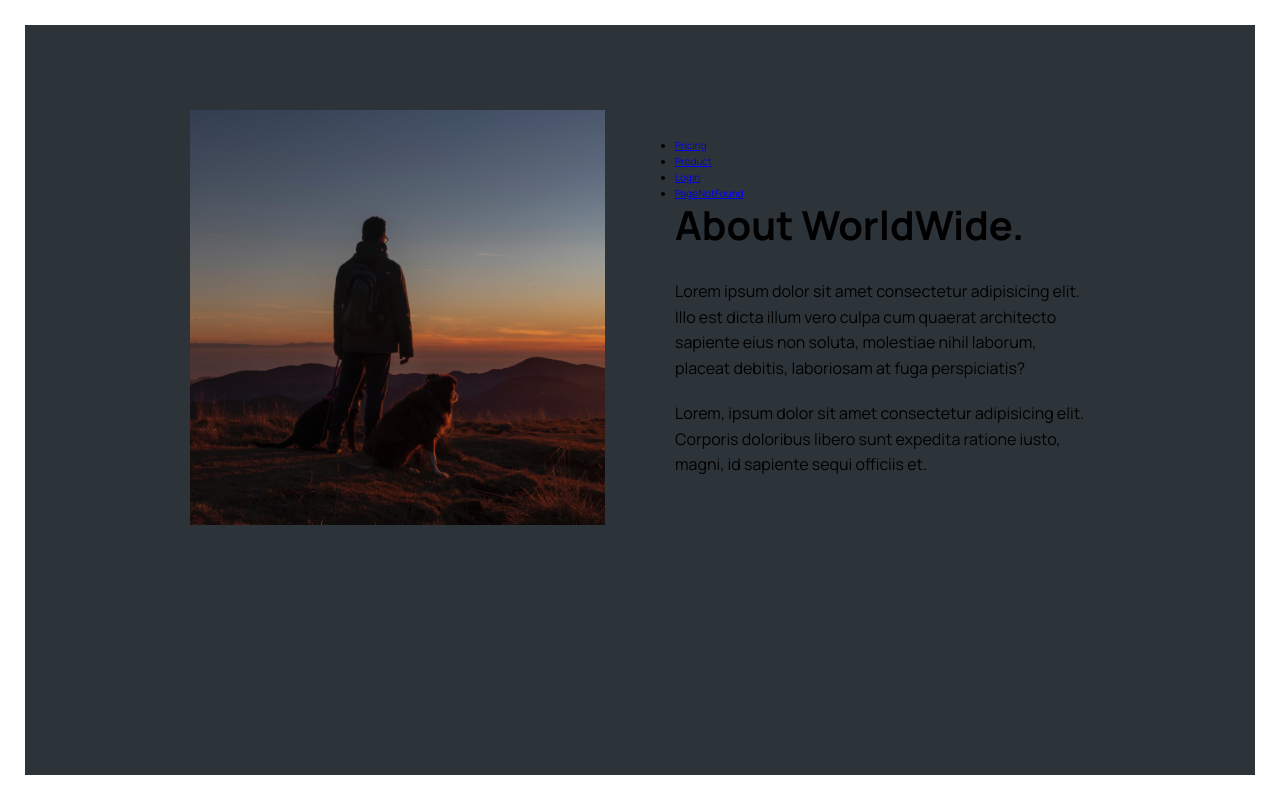
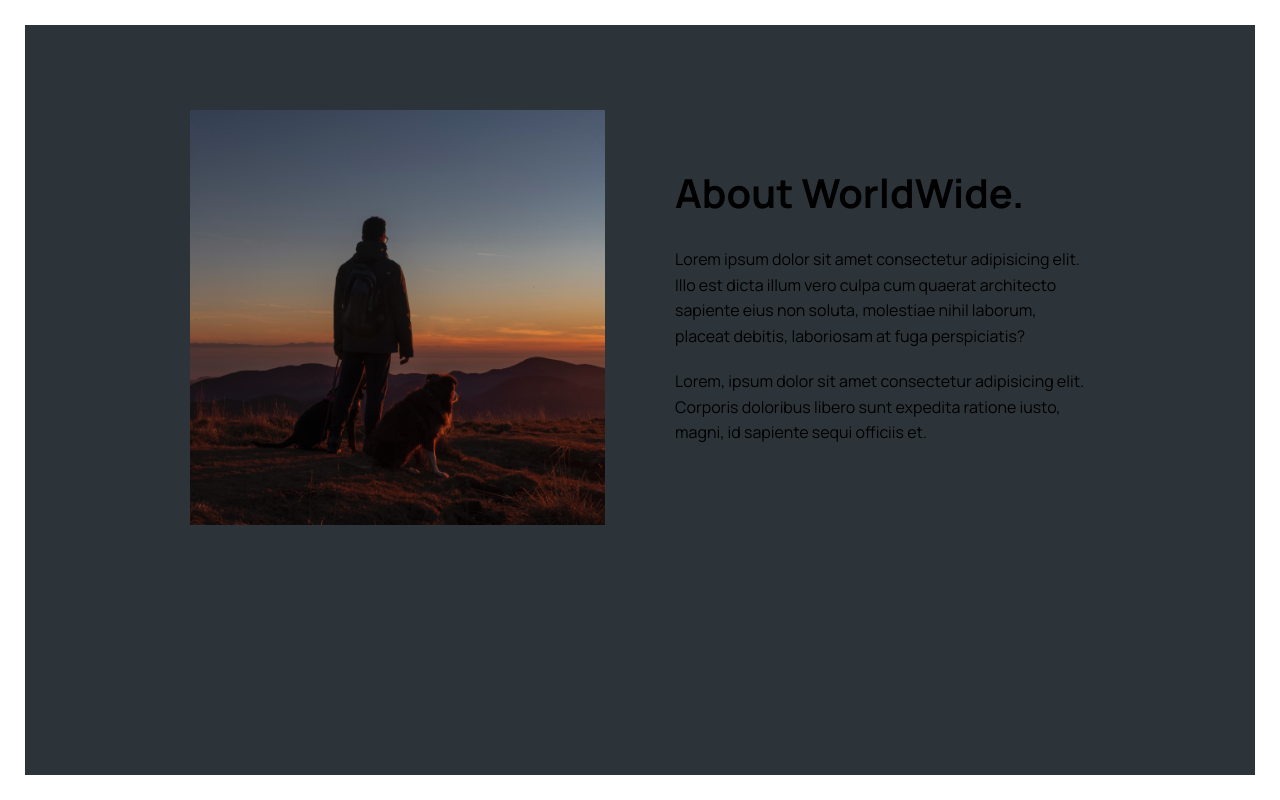
Before and after one commit to Gbangbolaoluwagbemiga/World-Wize, a React (Vite) app: page /product in a window 1280 px wide. Built offline with nearby package versions, Linux system fonts and the light colour scheme.

Commit message:
Refactoring of codes

```diff
--- a/src/pages/Homepage.jsx
+++ b/src/pages/Homepage.jsx
@@ -1,4 +1,3 @@
-import PageNav from '../components/PageNav';
 import styles from './Homepage.module.css';
 
 export default function Homepage() {
@@ -7,7 +6,6 @@ export default function Homepage() {
       <section>
         <h1>
           You travel the world.
-          <PageNav />
           <br />
           WorldWise keeps track of your adventures.
         </h1>
--- a/src/pages/Product.jsx
+++ b/src/pages/Product.jsx
@@ -1,5 +1,4 @@
 import styles from './Product.module.css';
-import PageNav from '../components/PageNav';
 
 export default function Product() {
   return (
@@ -10,7 +9,6 @@ export default function Product() {
           alt="person with dog overlooking mountain with sunset"
         />
         <div>
-          <PageNav />
           <h2>About WorldWide.</h2>
           <p>
             Lorem ipsum dolor sit amet consectetur adipisicing elit. Illo est
```
